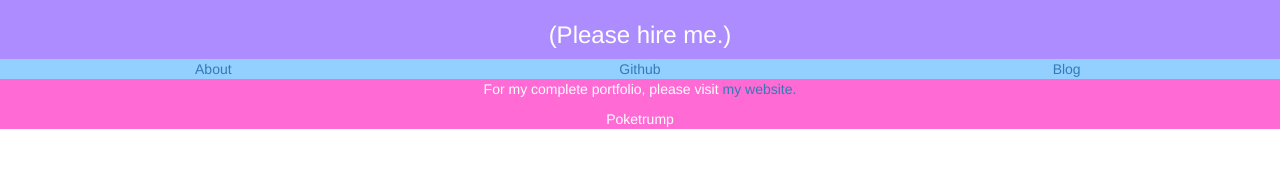
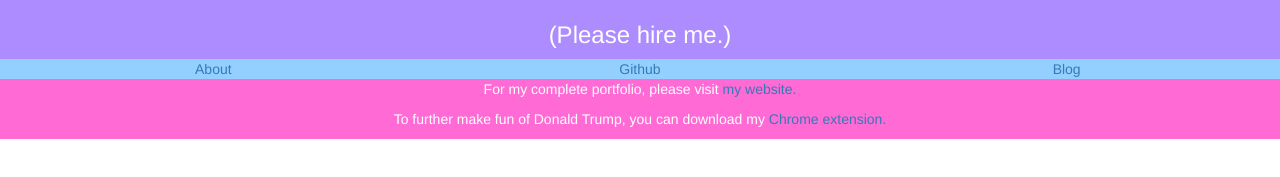
Before and after one commit to mllehrer/mllehrer.github.io, a plain HTML site: page index.html in a window 1280 px wide. Shown: the part 439-616 px from the top of the page. Drawn offline with nearby package versions, Linux system fonts and the light colour scheme.

Commit message:
Update index.html

```diff
--- a/index.html
+++ b/index.html
@@ -115,7 +115,7 @@
 </div>
 <footer class="container-fluid bg-2 text-center">
   <p>For my complete portfolio, please visit <a href="http://mllehrer.com">my website.</a></p>
-  <To further make fun of Donald Trump, you can download my Chrome extension: <a href="https://chrome.google.com/webstore/detail/poketrump/pbcegjochobeogpdlbkokdehmoeafdlb">Poketrump</a></To>
+  <p>To further make fun of Donald Trump, you can download my <a href="https://chrome.google.com/webstore/detail/poketrump/pbcegjochobeogpdlbkokdehmoeafdlb">Chrome extension.</a></p>
 </footer>
 
 </body>
```
